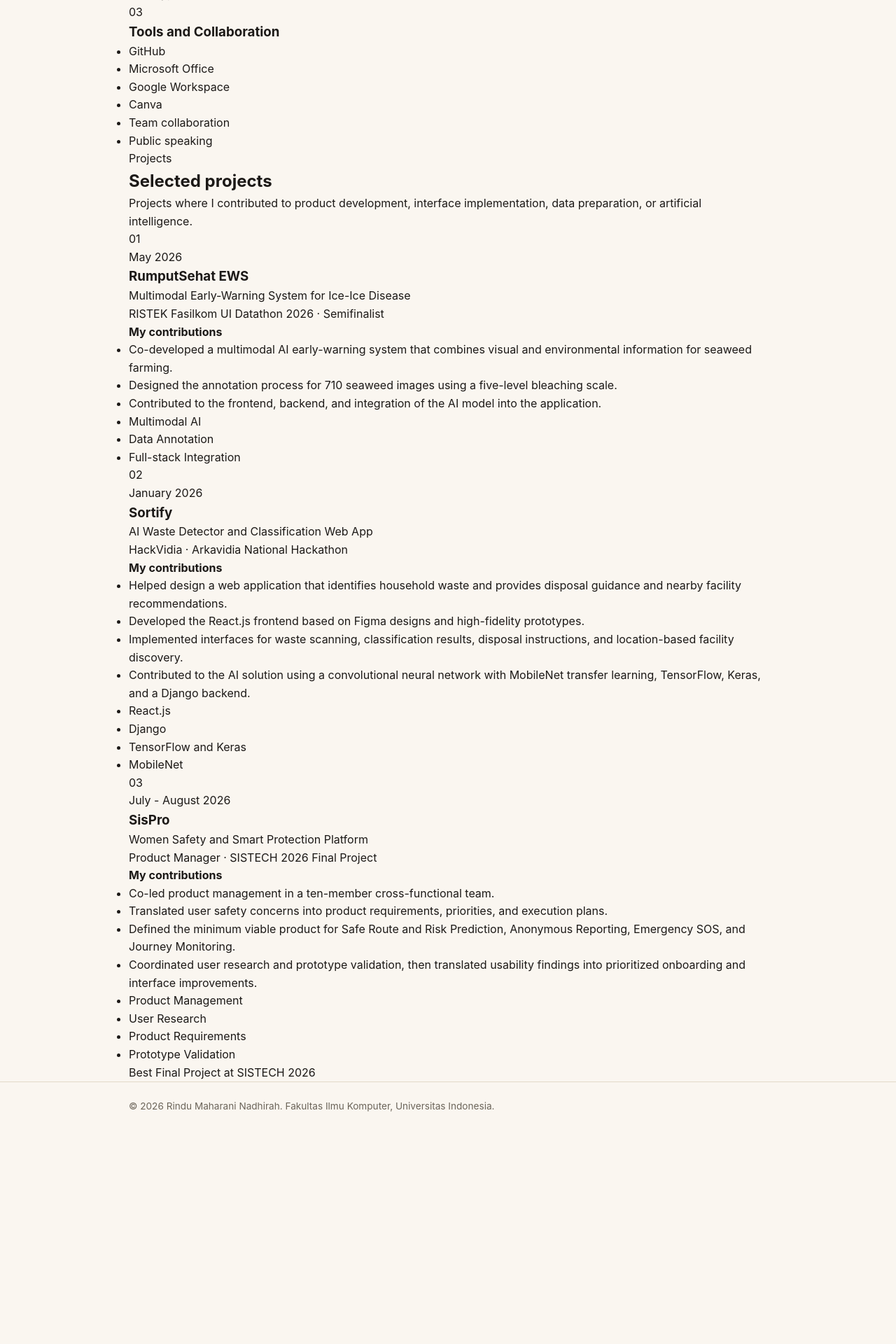
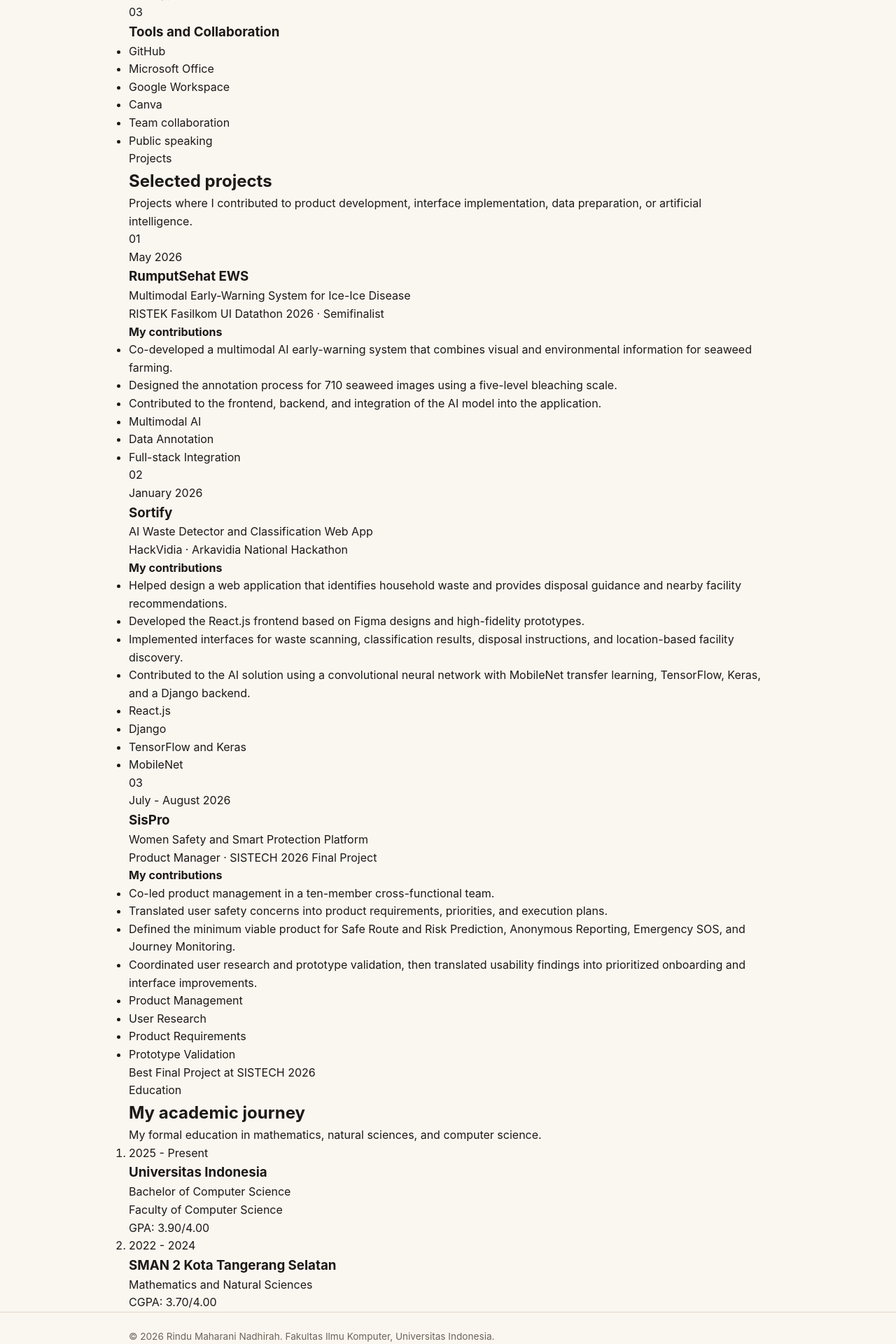
Before and after one commit to rindunadhirah/myportfolio, a Django app: page / in a window 1280 px wide. Shown: the part 2009-3929 px from the top of the page at 70% size. Before the commit the page ends 3597 px from the top, so only its background shows below. Run offline with Django 5.2, Linux system fonts and the light colour scheme.

Commit message:
Add education section

```diff
--- a/templates/index.html
+++ b/templates/index.html
@@ -46,6 +46,7 @@
                 <a href="#about">About</a>
                 <a href="#skills">Skills</a>
                 <a href="#projects">Projects</a>
+                <a href="#education">Education</a>
             </nav>
         </div>
     </header>
@@ -417,6 +418,74 @@
                 </div>
             </div>
         </section>
+
+        <!-- Education section -->
+        <section
+            class="portfolio-section education-section"
+            id="education"
+            aria-labelledby="education-title"
+        >
+            <div class="container">
+                <!-- Education section introduction -->
+                <header class="section-heading">
+                    <p class="section-label">Education</p>
+
+                    <h2 id="education-title">
+                        My academic journey
+                    </h2>
+
+                    <p class="section-description">
+                        My formal education in mathematics, natural sciences,
+                        and computer science.
+                    </p>
+                </header>
+
+                <!-- Education is ordered from newest to oldest -->
+                <ol class="education-list">
+                    <!-- University education -->
+                    <li class="education-item">
+                        <p class="education-period">
+                            2025 - Present
+                        </p>
+
+                        <div class="education-content">
+                            <h3>Universitas Indonesia</h3>
+
+                            <p class="education-program">
+                                Bachelor of Computer Science
+                            </p>
+
+                            <p class="education-faculty">
+                                Faculty of Computer Science
+                            </p>
+
+                            <p class="education-result">
+                                GPA: 3.90/4.00
+                            </p>
+                        </div>
+                    </li>
+
+                    <!-- Senior high school education -->
+                    <li class="education-item">
+                        <p class="education-period">
+                            2022 - 2024
+                        </p>
+
+                        <div class="education-content">
+                            <h3>SMAN 2 Kota Tangerang Selatan</h3>
+
+                            <p class="education-program">
+                                Mathematics and Natural Sciences
+                            </p>
+
+                            <p class="education-result">
+                                CGPA: 3.70/4.00
+                            </p>
+                        </div>
+                    </li>
+                </ol>
+            </div>
+        </section>
     </main>
 
     <!-- Page footer -->
```
